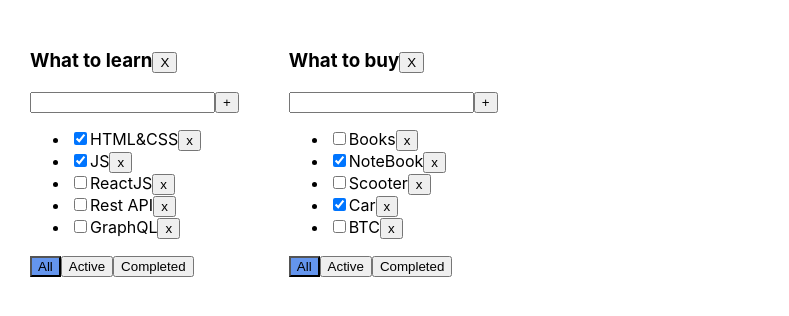
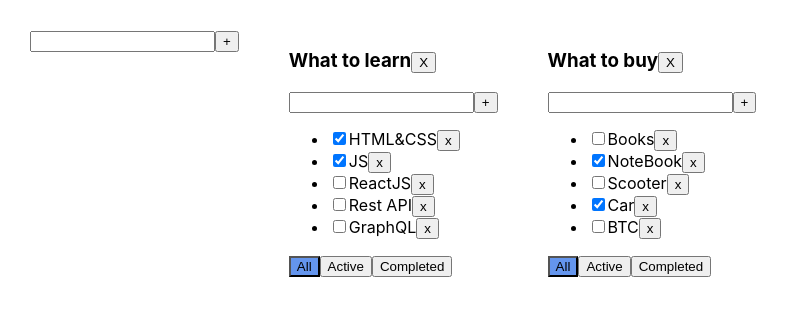
Before and after one commit to TimurGabidullin/TodoList, a React (Create React App) app: page / in a window 1280 px wide. Shown: the top 316 px of the page, without its empty margins (0-789 px from the left). Built offline with nearby package versions, Linux system fonts and the light colour scheme.

Commit message:
added component AddItemForm

```diff
--- a/src/App.tsx
+++ b/src/App.tsx
@@ -2,6 +2,7 @@ import React, {useState} from 'react';
 import './App.css';
 import {TaskType, Todolist} from './Todolist';
 import {v1} from 'uuid';
+import AddItemForm from "./AddItemForm";
 
 export type FilterValuesType = "all" | "active" | "completed";
 
@@ -115,6 +116,7 @@ function App() {
 
     return (
         <div className="App">
+            <AddItemForm addItem={addTodoList}/>
             {todoListComponents}
         </div>
     );
```
